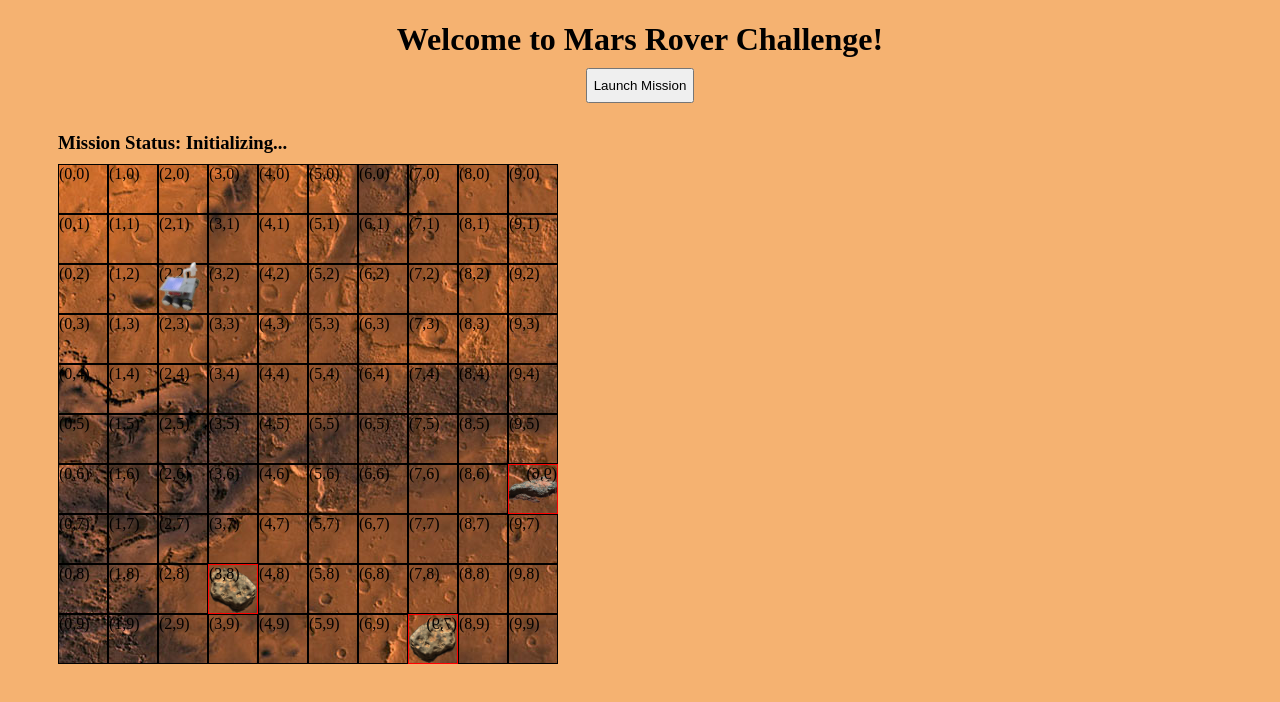
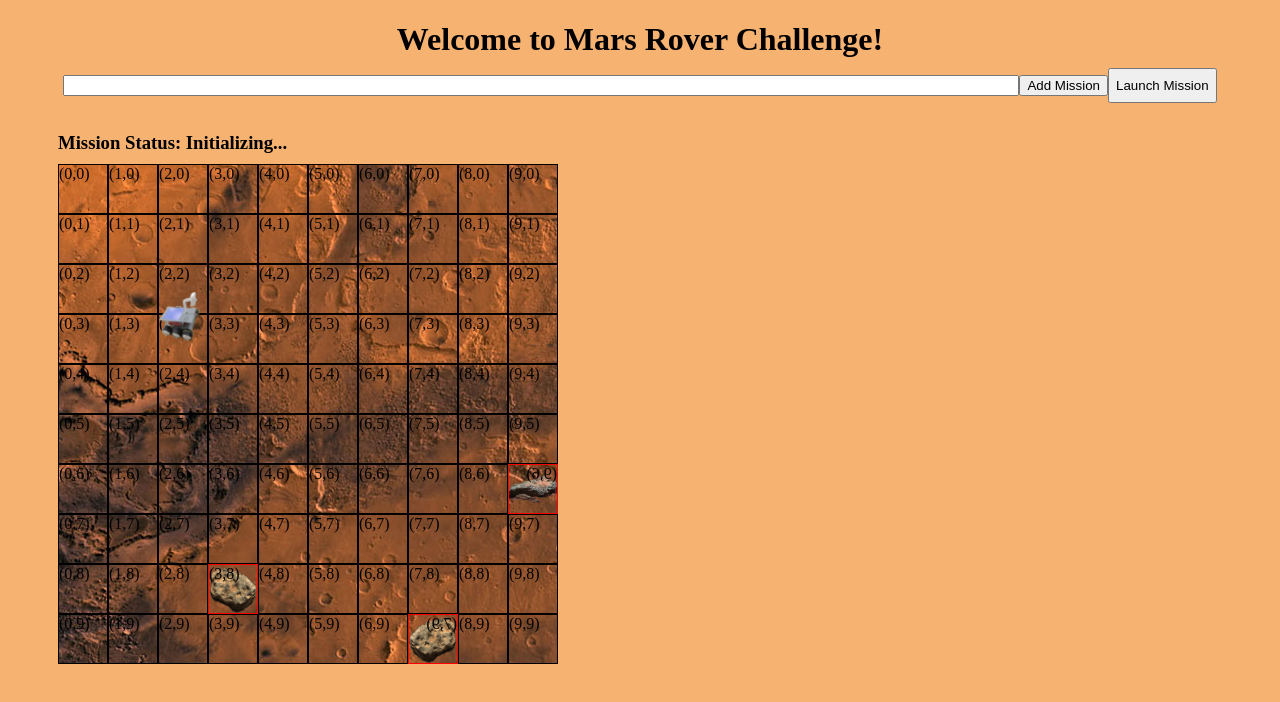
Before and after one commit to kkenward/mars-rover, an Angular app: page / in a window 1280 px wide. Shown: the top 702 px of the page. Built offline with nearby package versions, Linux system fonts and the light colour scheme.

Commit message:
add an input component for entering new mission data

```diff
--- a/src/app/app.component.html
+++ b/src/app/app.component.html
@@ -2,6 +2,11 @@
   <h1>
     Welcome to {{ title }}!
   </h1>
+
+  <app-mission-input
+    (nextMission)="updateMission($event)">
+  </app-mission-input>
+
   <button (click)="launch()">
     Launch Mission
   </button>
--- a/src/app/app.component.ts
+++ b/src/app/app.component.ts
@@ -32,6 +32,10 @@ export class AppComponent {
     this.apiService.rover$.subscribe((rover$) => this.getValues(rover$));
 	}
 
+  updateMission(event) {
+    console.log('new mission', event);
+  }
+
   private getValues(rover$) {
     const copy = Object.assign({}, rover$);
 
--- a/src/app/app.module.ts
+++ b/src/app/app.module.ts
@@ -5,12 +5,14 @@ import { AppRoutingModule } from './app-routing.module';
 import { AppComponent } from './app.component';
 import { GridComponent } from './grid.component';
 import { RoverComponent } from './rover.component';
+import { MissionInputComponent } from './mission-input.component';
 
 @NgModule({
   declarations: [
     AppComponent,
     GridComponent,
-    RoverComponent
+    RoverComponent,
+    MissionInputComponent
   ],
   imports: [
     BrowserModule,
--- /dev/null
+++ b/src/app/mission-input.component.css
@@ -0,0 +1,4 @@
+input {
+	width: 75%;
+	margin-bottom: 10px;
+}
--- /dev/null
+++ b/src/app/mission-input.component.html
@@ -0,0 +1,5 @@
+<input #newMission
+  (keyup.enter)="addMission(newMission.value)"
+  (blur)="addMission(newMission.value); newMission.value='' ">
+
+<button (click)="addMission(newMission.value)">Add Mission</button>
--- /dev/null
+++ b/src/app/mission-input.component.ts
@@ -0,0 +1,24 @@
+import { Component, OnInit, Output, EventEmitter } from '@angular/core';
+
+@Component({
+  selector: 'app-mission-input',
+  templateUrl: './mission-input.component.html',
+  styleUrls: ['./mission-input.component.css']
+})
+export class MissionInputComponent implements OnInit {
+	@Output() nextMission: EventEmitter<string> = new EventEmitter<string>();
+
+	mission = 'none';
+
+  constructor() { }
+
+  ngOnInit() {
+  }
+
+  addMission(newMission: string) {
+    if (newMission) {
+      this.mission = newMission;
+      this.nextMission.emit(this.mission);
+    }
+  }
+}
--- a/src/app/rover.component.ts
+++ b/src/app/rover.component.ts
@@ -13,7 +13,7 @@ export class RoverComponent implements OnChanges {
 	private top: number = 70;
 	private left: number = 150;
 
-	private TOP_OFFSET = 165;
+	private TOP_OFFSET = 195;
 	private LEFT_OFFSET = 57;
 
   ngOnChanges(changes) {
```
Also changed, not shown: 1 other file (tests, documents, lock files or other folders).
